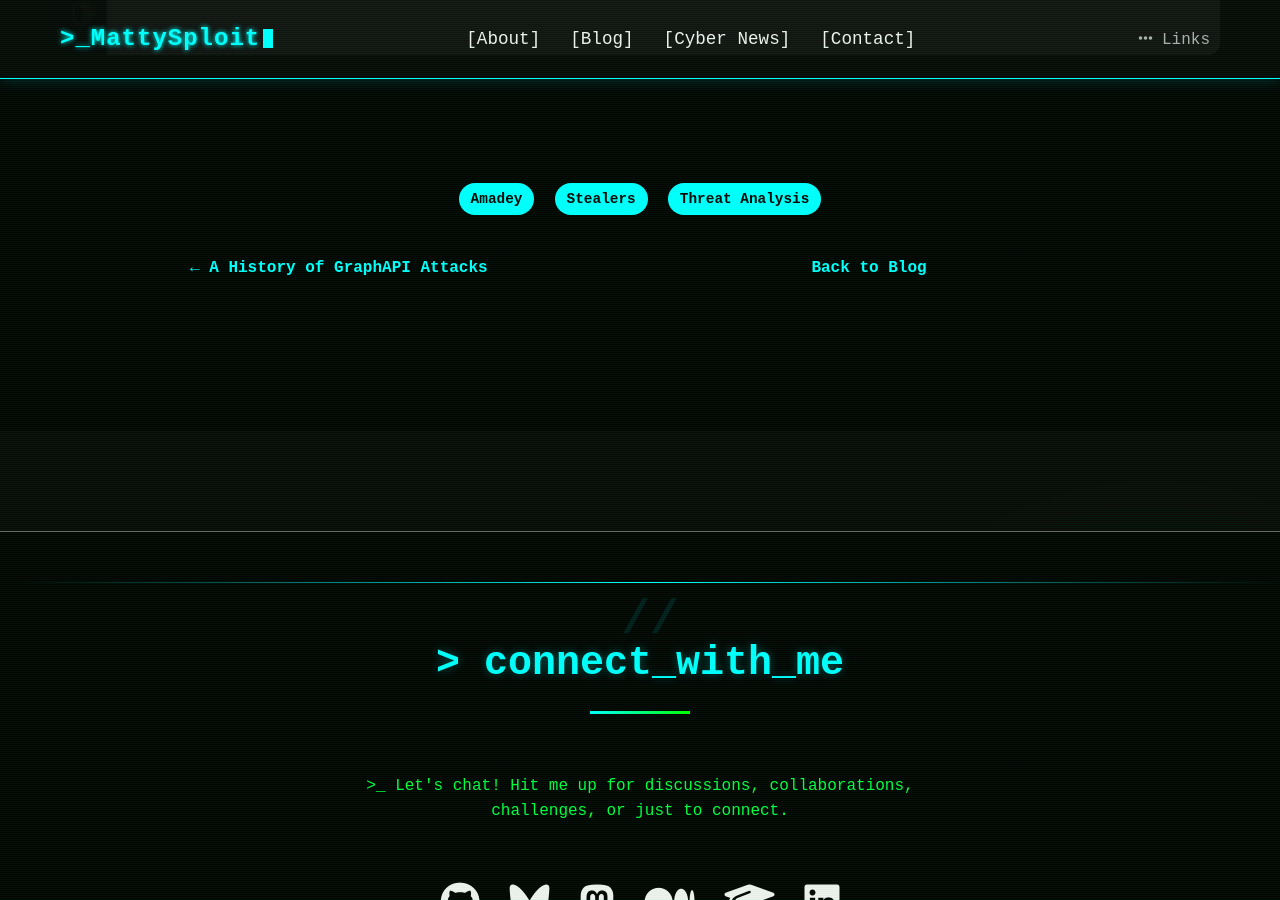
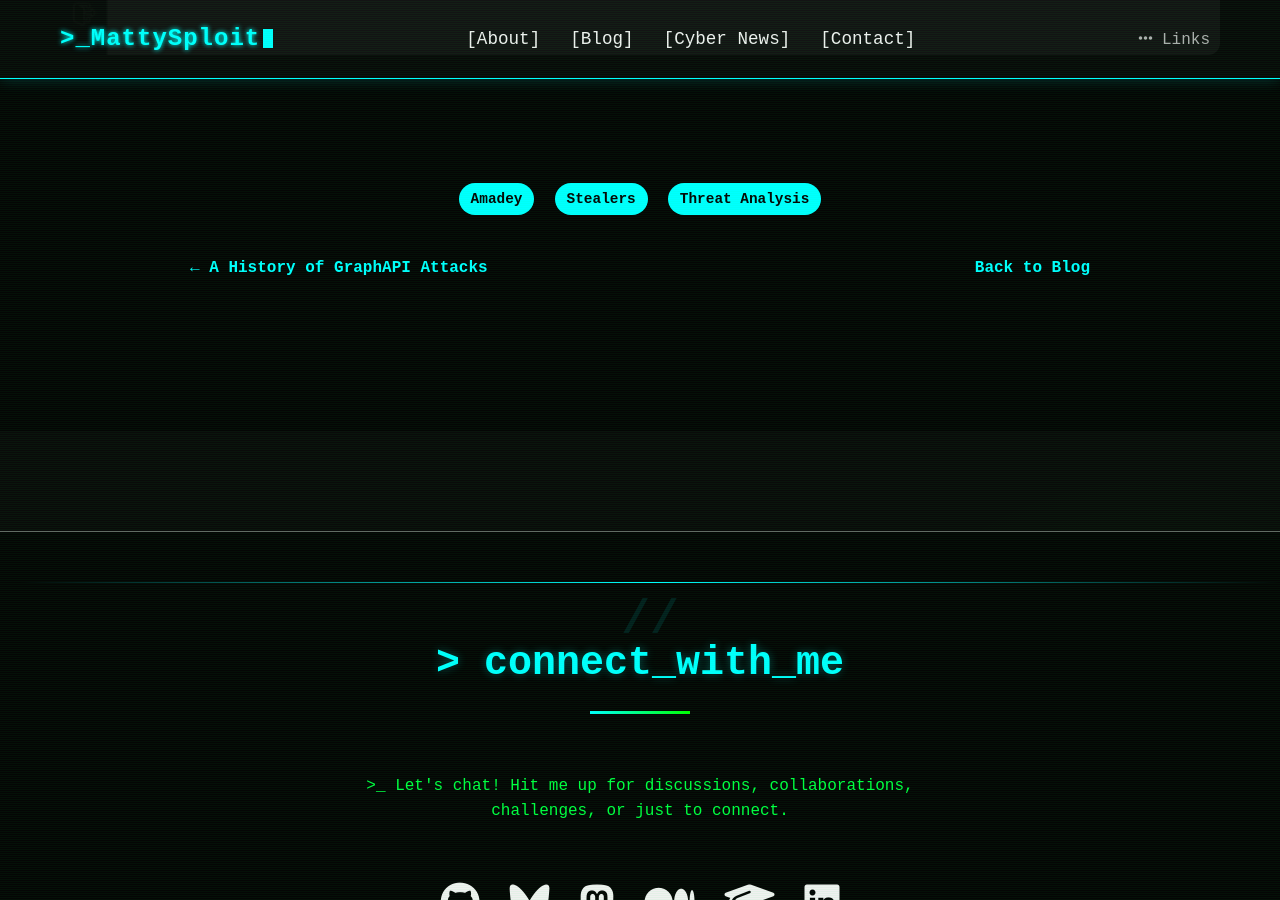
Before and after one commit to CTI-Buddy/cti-buddy.github.io, a Jekyll site: the page built from _posts/2025-03-01-amadey.md, in a window 1280 px wide and 900 px high, scrolled down 418 px. Built offline with Jekyll 4.4.1, drawn with Linux system fonts in a browser that asks for light colours.

Commit message:
Update post.html

```diff
--- a/_layouts/post.html
+++ b/_layouts/post.html
@@ -22,24 +22,22 @@
           <span class="tag">{{ tag }}</span>
         {% endfor %}
       </div>
-<div class="post-nav" style="display: flex; justify-content: space-between; align-items: center; flex-wrap: wrap; margin-top: 2rem; gap: 1rem;">
-
+<div class="post-nav">
   {% if page.previous %}
-    <a class="prev-post" href="{{ page.previous.url | relative_url }}" style="flex: 1; text-align: left;">
+    <a class="nav-button prev-post" href="{{ page.previous.url | relative_url }}">
       ← {{ page.previous.title }}
     </a>
   {% endif %}
 
-  <a class="back-to-blog" href="{{ site.baseurl }}/blog" style="flex: 1; text-align: center;">
+  <a class="nav-button back-to-blog" href="{{ site.baseurl }}/blog">
     Back to Blog
   </a>
 
   {% if page.next %}
-    <a class="next-post" href="{{ page.next.url | relative_url }}" style="flex: 1; text-align: right;">
+    <a class="nav-button next-post" href="{{ page.next.url | relative_url }}">
       {{ page.next.title }} →
     </a>
   {% endif %}
-
 </div>
     </article>
   </div>
```
